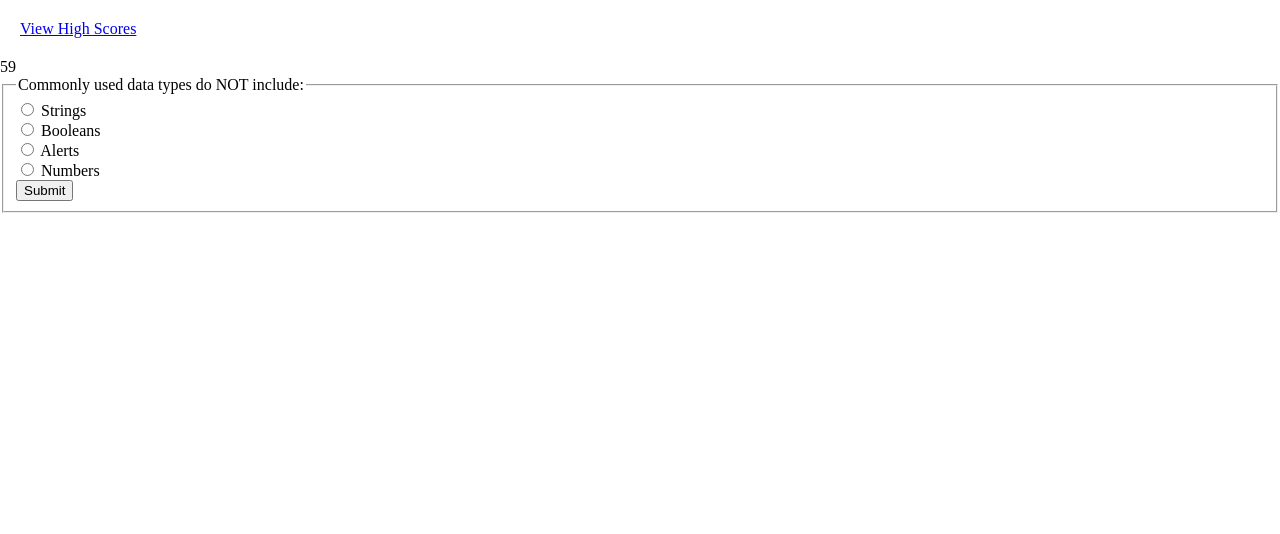
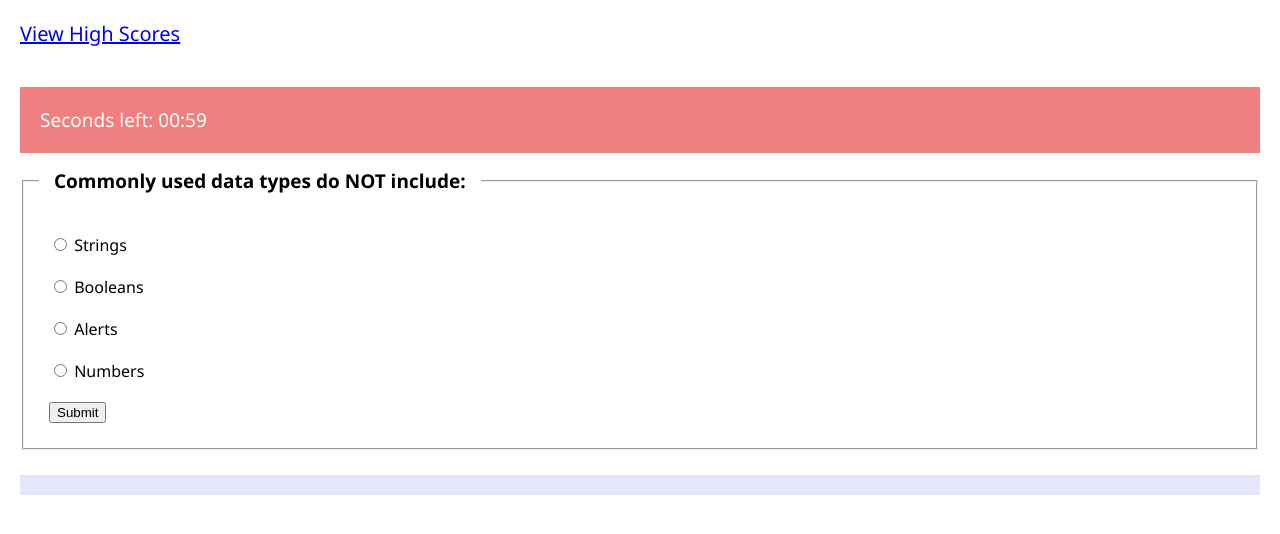
Before and after one commit to ashtreid/coding-quiz, a plain HTML site: page develop/index.html in a window 1280 px wide. Both pictures are taken after a click on the button "Start Quiz". Drawn offline with Linux system fonts and the light colour scheme.

Commit message:
adds css

```diff
--- a/assets/css/style.css
+++ b/assets/css/style.css
@@ -5,10 +5,19 @@
 body {
     margin: 0;
     padding: 0;
+    font-family: 'Segoe UI', Tahoma, Geneva, Verdana, sans-serif;
 }
 
 .highScoresLink {
     padding: 20px;
+    font-size: 20px;
+}
+
+.timer {
+    padding: 20px;
+    font-size: 19px;
+    background-color: lightcoral;
+    color: #fff
 }
 
 .introPage {
@@ -19,16 +28,53 @@ body {
     padding: 20px;
 }
 
+#instructions {
+    display: flex;
+    flex-wrap: wrap;
+    font-size: 20px;
+    padding-left: 100px;
+    padding-right: 100px;
+}
+
 #startQuizBtn {
     display: flex;
     flex-wrap: wrap;
     flex-direction: column;
-    background-color: blueviolet;
-    color: red;
+    background-color: rgb(237, 126, 66);
+    color: #fff;
+    padding: 10px;
+    font-size: 20px;
 }
 
 .quizForm {
     display: none;
+    margin: 20px;
+}
+
+.question {
+    padding: 15px;
+    font-size: 19px;
+    font-weight: bold;
+}
+
+.quizQuestion {
+    padding: 10px;
+}
+
+.submitBtns, .nextBtns {
+    padding: 10px;
+}
+
+#feedBack {
+    padding: 10px;
+    background-color:lavender;
+    color: rgb(20, 95, 236);
+    font-family: cursive;
+    font-size: 25px;
+}
+
+fieldset {
+    padding: 15px;
 }
 
 #nextBtn1, #nextBtn2, #nextBtn3, #nextBtn4, #nextBtn5, #nextBtn6, #nextBtn7 {
@@ -37,6 +83,7 @@ body {
 
 .scorePage {
     display: none;
+    padding: 50px;
 }
 
 #submitBtn1, #submitBtn2, #submitBtn3, #submitBtn4, #submitBtn5, #submitBtn6, #submitBtn7 {
@@ -45,4 +92,5 @@ body {
 
 .highScoresPage {
     display: none;
+    padding: 50px;
 }
--- a/assets/js/script.js
+++ b/assets/js/script.js
@@ -66,8 +66,8 @@ var goBackBtn = document.getElementById("goBackBtn");
 
 var correctCounter = 0;
 var wrongCounter = 0;
-// var time;
-// var timeCount;
+var timerCount = 0;
+var timer;
 
 
 
@@ -126,7 +126,6 @@ function setUpQnA5() {
   submit5.style.display = "block";
 };
 
-
 function resetQnAs(submit, next) {
   question.textContent = "";
 
@@ -144,20 +143,17 @@ function resetQnAs(submit, next) {
   enableRadios();
 };
 
-var timerCount = 0;
-var timer;
-
 function validateAnswers(expectedAnswer) {
   if (expectedAnswer.checked) {
     feedBack.textContent = "Correct!"
     correctCounter++;
     addCorrect();
+
   } else {
     feedBack.textContent = "Wrong!"
     wrongCounter++;
     addWrong();
 
-    //Subtracts 5 seconds from timer
     clearInterval(timer);
     timerCount += 5;
     startTimer(60);
@@ -172,7 +168,8 @@ function startTimer(seconds) {
       quizPage.style.display = "none";
       scorePage.style.display = "block";
     } else {
-      timerEl.textContent = seconds - timerCount;
+      var decreaseCount = seconds - timerCount
+      timerEl.textContent = `Seconds left: 00:${decreaseCount}`;
       timerCount++;
     }
   }, 1000);
--- a/develop/index.html
+++ b/develop/index.html
@@ -23,22 +23,22 @@
       <fieldset>
         <legend class="question"></legend>
 
-        <div>
+        <div class="quizQuestion">
           <input type="radio" id="choice1" name="radioChoice">
           <label for="choice1"></label>
         </div>
 
-        <div>
+        <div class="quizQuestion">
           <input type="radio" id="choice2" name="radioChoice">
           <label for="choice2"></label>
         </div>
 
-        <div>
+        <div class="quizQuestion">
           <input type="radio" id="choice3" name="radioChoice">
           <label for="choice3"></label>
         </div>
 
-        <div>
+        <div class="quizQuestion">
           <input type="radio" id="choice4" name="radioChoice">
           <label for="choice4"></label>
         </div>
```
